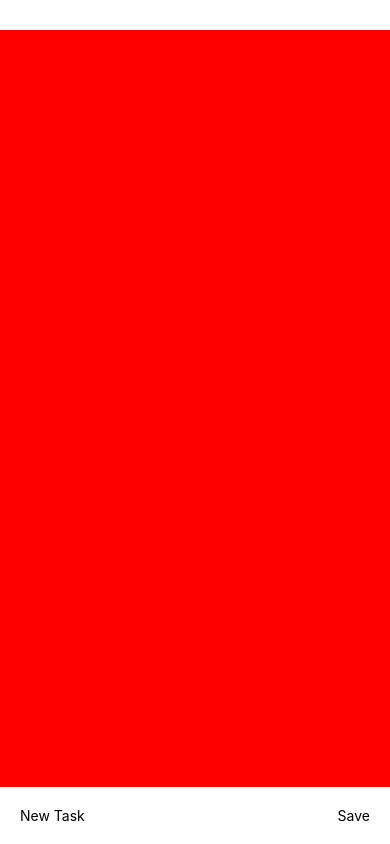
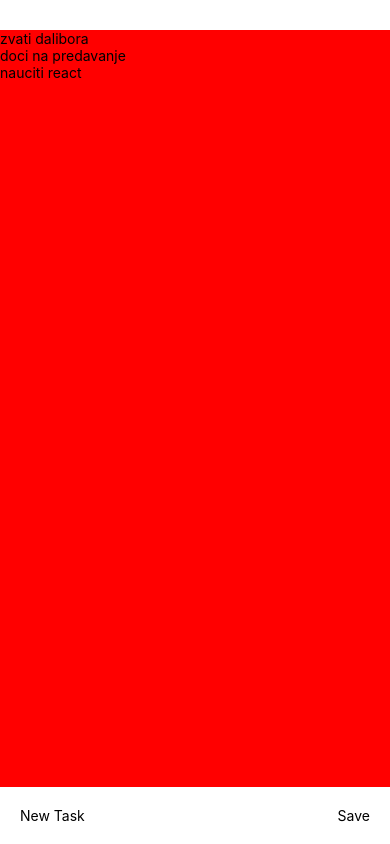
Before and after one commit to gorangajic/ReactNativeTodo, a React Native app: screen / in a window 390 px wide. Built offline with nearby package versions, Linux system fonts and the light colour scheme.

Commit message:
listanje elemenata

```diff
--- a/App.js
+++ b/App.js
@@ -2,9 +2,22 @@ import React from 'react';
 import { StyleSheet, Text, View, TextInput } from 'react-native';
 
 export default function App() {
+  const list = [{
+    text: 'zvati dalibora',
+    done: false,
+  }, {
+    text: 'doci na predavanje',
+    done: false,
+  }, {
+    text: 'nauciti react',
+    done: false,
+  }];
   return (
     <View style={styles.container}>
       <View style={styles.list}>
+        {list.map((item, index) => (<View key={index}>
+          <Text>{item.text}</Text>
+        </View>))}
       </View>
       <View style={styles.inputWrap}>
         <TextInput placeholder="New Task" style={styles.input} />
```
